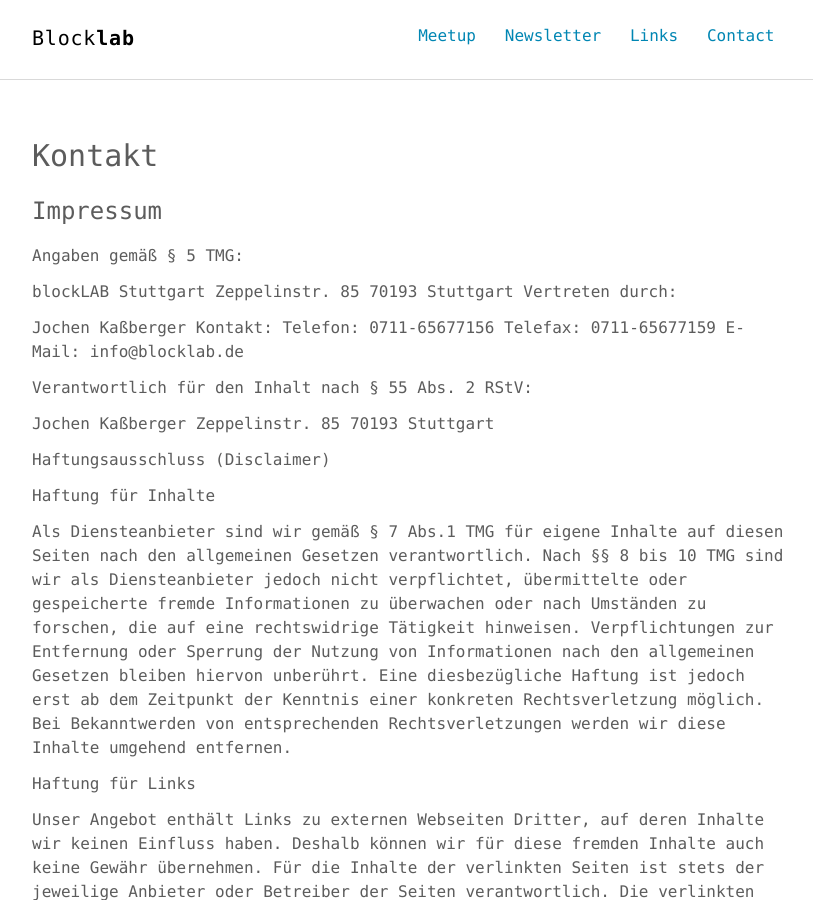
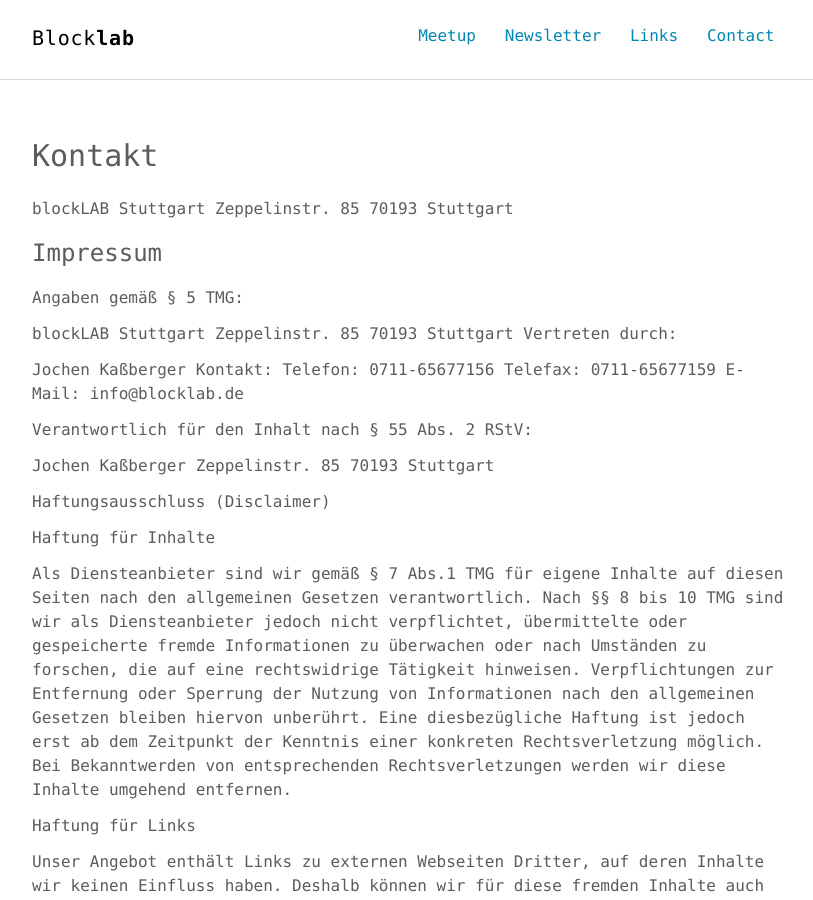
Before and after one commit to blocklab/site, a Jekyll site: the page built from contact.md, in a window 1280 px wide and 900 px high. Shown: the whole window, without its empty margins (232-1045 px from the left). Built offline with Jekyll 4.4.1, drawn with Linux system fonts in a browser that asks for light colours.

Commit message:
Update contact.md

```diff
--- a/contact.md
+++ b/contact.md
@@ -3,6 +3,11 @@ layout: page
 title: Kontakt
 permalink: /contact/
 ---
+
+blockLAB Stuttgart
+Zeppelinstr. 85
+70193 Stuttgart
+
 
 ### Impressum
 Angaben gemäß § 5 TMG:
```
